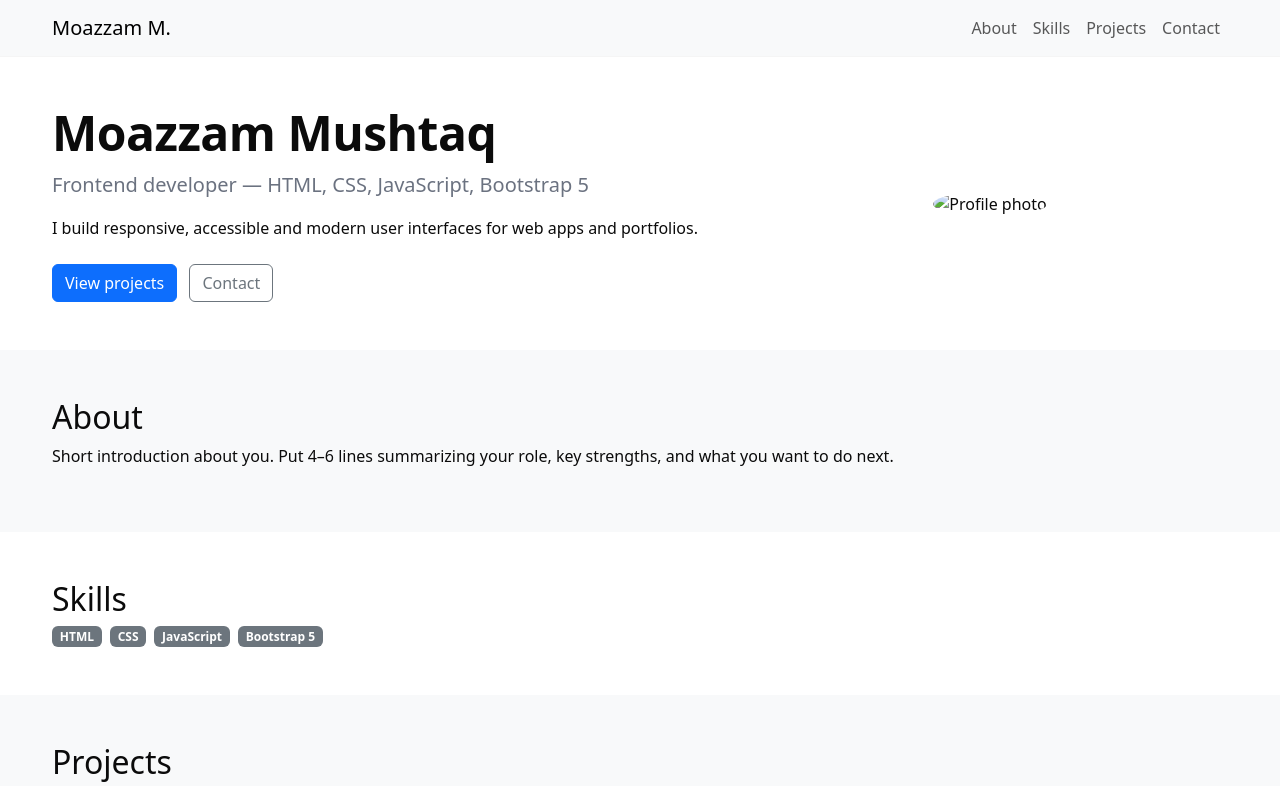
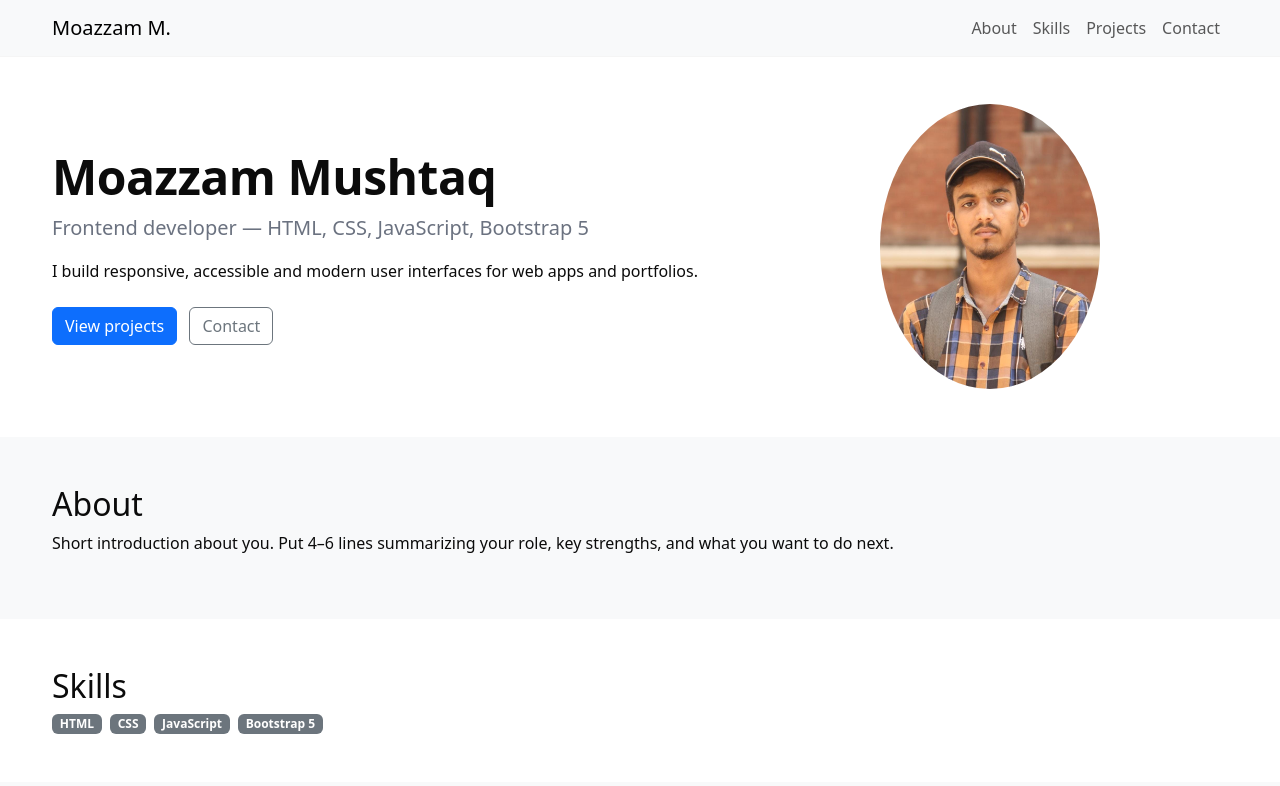
Before and after one commit to MoazzamMushtaq77/portfolio, a plain HTML site: page index.html in a window 1280 px wide. Shown: the top 786 px of the page. Drawn offline with nearby package versions, Linux system fonts and the light colour scheme.

Commit message:
sprint1-subA: scaffold index.html, css/style.css, js/script.js, assets placeholders

```diff
--- a/index.html
+++ b/index.html
@@ -60,7 +60,7 @@
             <a class="btn btn-outline-secondary" href="#contact">Contact</a>
           </div>
           <div class="col-md-5 text-center">
-            <img src="assets/images/profile-placeholder.png" alt="Profile photo" class="img-fluid rounded-circle" style="max-width:220px;">
+            <img src="assets/images/profile-placeholder.jpg" alt="Profile photo" class="img-fluid rounded-circle" style="max-width:220px;">
           </div>
         </div>
       </div>
```
Also changed, not shown: assets/images/profile-placeholder.jpg (added), assets/images/project-placeholder.png (added).
